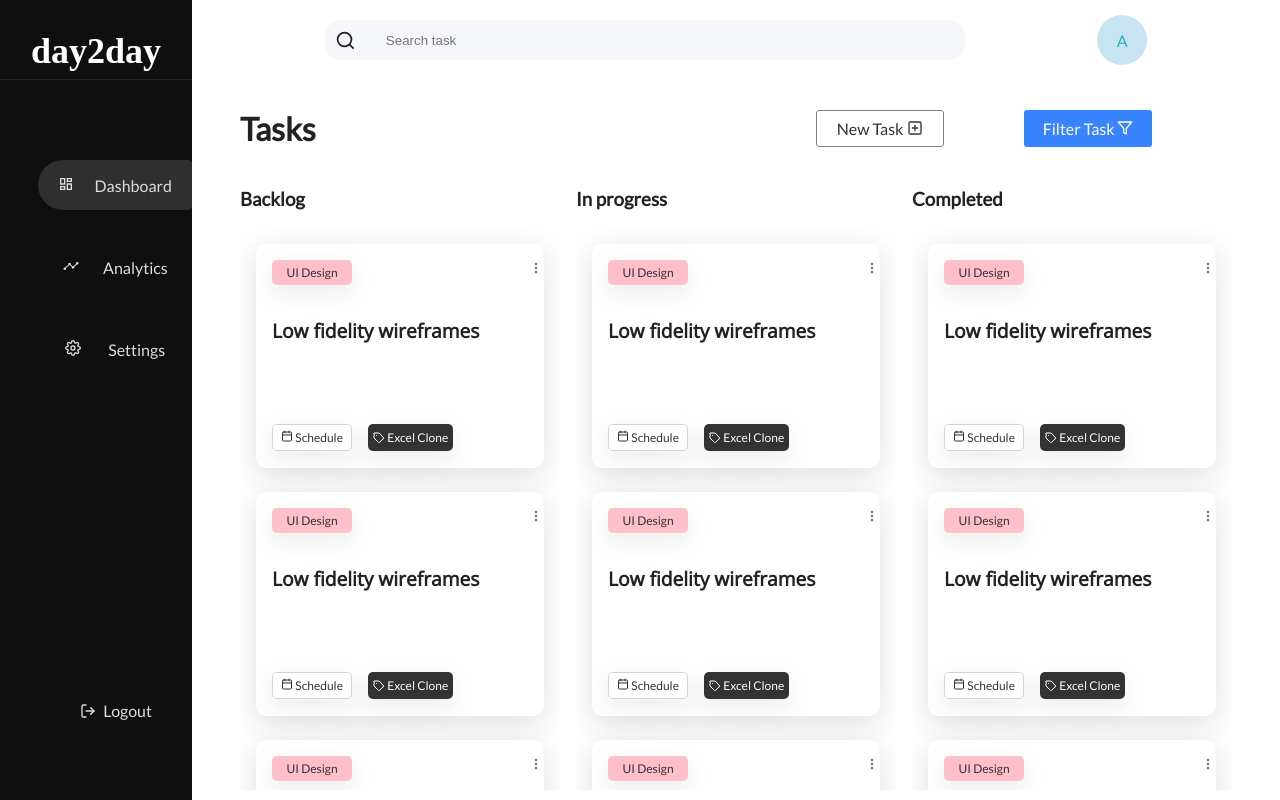
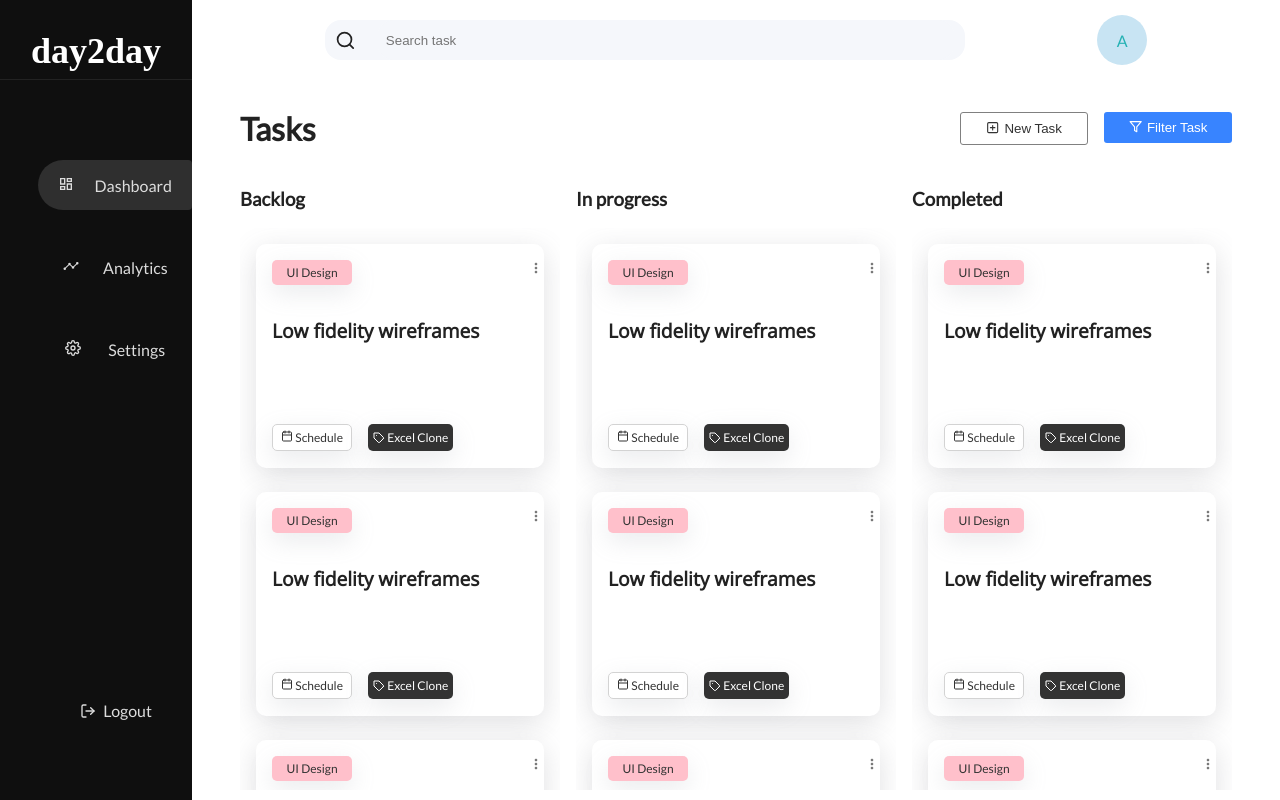
Before and after one commit to amanksingh99/day2day, a React (Create React App) app: page / in a window 1280 px wide. Built offline with nearby package versions, Linux system fonts and the light colour scheme; a web font is replaced by a local one.

Commit message:
modal added

```diff
--- a/package.json
+++ b/package.json
@@ -9,6 +9,7 @@
     "react": "^17.0.2",
     "react-dom": "^17.0.2",
     "react-icons": "^4.2.0",
+    "react-modal": "^3.14.3",
     "react-scripts": "4.0.3",
     "web-vitals": "^1.1.2"
   },
--- a/src/App.css
+++ b/src/App.css
@@ -36,6 +36,7 @@ body {
     .Main {
         width: 100vw;
         height: 100vh;
+    }
 
-    }
+
 }
--- /dev/null
+++ b/src/components/Main/AddTask.jsx
@@ -0,0 +1,52 @@
+import React, { Component } from "react";
+import Modal from "react-modal";
+
+import Button from "./Button";
+
+import { FiPlusSquare } from "react-icons/fi";
+
+export default class AddTask extends Component {
+    constructor(props) {
+        super(props);
+        this.state = { modalIsOpen: false };
+    }
+
+    openModal = () => {
+        this.setState({ modalIsOpen: true });
+    };
+
+    afterOpenModal = () => {
+        // references are now sync'd and can be accessed.
+        // this.subtitle.style.color = "#f00";
+    };
+
+    closeModal = () => {
+        this.setState({ modalIsOpen: false });
+    };
+    render() {
+        return (
+            <div>
+                <Button clickAction={this.openModal} styleName="add">
+                    <FiPlusSquare /> New Task
+                </Button>
+                <Modal
+                    isOpen={this.state.modalIsOpen}
+                    onAfterOpen={this.afterOpenModal}
+                    onRequestClose={this.closeModal}
+                    style={this.props.customStyles}
+                    contentLabel="Example Modal"
+                >
+                    <h2>Create New Task</h2>
+
+                    <form>
+                        <input />
+                        <button>tab navigation</button>
+                        <button>stays</button>
+                        <button>inside</button>
+                    </form>
+                    <button onClick={this.closeModal}>Cancel</button>
+                </Modal>
+            </div>
+        );
+    }
+}
--- /dev/null
+++ b/src/components/Main/Button.css
@@ -0,0 +1,29 @@
+.btn {
+    display: flex;
+    align-items: center;
+    justify-content: center;
+    border: 1px solid gray;
+    padding: 0.5rem 1rem;
+    min-width: 8rem;
+    color: #333;
+    border-radius: 3px;
+    margin-left: 1rem;
+}
+.btn > * {
+    margin-right: 5px;
+}
+
+.btn:hover {
+    cursor: pointer;
+    box-shadow: 3px 3px 3px rgba(0, 0, 0, 0.25);
+}
+
+.btn--add {
+    background-color: white;
+}
+
+.btn--filter {
+    background-color: rgb(56, 132, 255);
+    color: white;
+    border: 0;
+}
--- /dev/null
+++ b/src/components/Main/Button.jsx
@@ -0,0 +1,18 @@
+import React, { Component } from "react";
+
+import "./Button.css";
+
+export default class Button extends Component {
+    render() {
+        return (
+            <>
+                <button
+                    onClick={this.props.clickAction}
+                    className={`btn btn--${this.props.styleName}`}
+                >
+                    {this.props.children}
+                </button>
+            </>
+        );
+    }
+}
--- /dev/null
+++ b/src/components/Main/FilterTask.jsx
@@ -0,0 +1,45 @@
+import React, { Component } from "react";
+import Modal from "react-modal";
+
+import Button from "./Button";
+
+import { FiFilter } from "react-icons/fi";
+
+export default class AddTask extends Component {
+    constructor(props) {
+        super(props);
+        this.state = { modalIsOpen: false };
+    }
+
+    openModal = () => {
+        this.setState({ modalIsOpen: true });
+    };
+
+    afterOpenModal = () => {
+        // references are now sync'd and can be accessed.
+        // this.subtitle.style.color = "#f00";
+    };
+
+    closeModal = () => {
+        this.setState({ modalIsOpen: false });
+    };
+    render() {
+        return (
+            <div>
+                <Button clickAction={this.openModal} styleName="filter">
+                    <FiFilter /> Filter Task
+                </Button>
+                <Modal
+                    isOpen={this.state.modalIsOpen}
+                    onAfterOpen={this.afterOpenModal}
+                    onRequestClose={this.closeModal}
+                    style={this.props.customStyles}
+                    contentLabel="Example Modal"
+                >
+                    <h2>Filter Task</h2>
+                    <button onClick={this.closeModal}>Cancel</button>
+                </Modal>
+            </div>
+        );
+    }
+}
--- a/src/components/Main/Main.css
+++ b/src/components/Main/Main.css
@@ -9,6 +9,13 @@
     justify-content: space-evenly;
     max-height: calc(100vh - 5rem - 6rem);
     overflow: hidden;
+}
+
+@media (max-width: 1250px) {
+    .Main__tasks {
+        overflow: auto;
+        justify-content: flex-start;
+    }
 }
 
 .Main__taskColumn {
@@ -27,27 +34,5 @@
 .Main__tools {
     width: 50%;
     display: flex;
-    justify-content: space-evenly;
+    justify-content: flex-end;
 }
-
-.Main__btn {
-    display: flex;
-    align-items: center;
-    justify-content: space-evenly;
-    border: 1px solid gray;
-    padding: 0.5rem 1rem;
-    min-width: 8rem;
-    color: #333;
-    border-radius: 3px;
-}
-
-.Main__btn:hover {
-    cursor: pointer;
-    box-shadow: 3px 3px 3px rgba(0, 0, 0, 0.25);
-}
-
-.Main__btn--filter {
-    background-color: rgb(56, 132, 255);
-    color: white;
-    border: 0;
-}
--- a/src/components/Main/Main.jsx
+++ b/src/components/Main/Main.jsx
@@ -1,24 +1,35 @@
 import React, { Component } from "react";
+import Modal from "react-modal";
 import "./Main.css";
+
 import Card from "../Card/Card";
+import AddTask from "./AddTask";
+import FilterTask from "./FilterTask";
 
-import { FiPlusSquare } from "react-icons/fi";
-import { FiFilter } from "react-icons/fi";
+const customStyles = {
+    content: {
+        top: "50%",
+        left: "50%",
+        right: "auto",
+        bottom: "auto",
+        marginRight: "-50%",
+        transform: "translate(-50%, -50%)",
+        borderRadius: "5px",
+    },
+};
+
+Modal.setAppElement("#root");
 
 export default class Main extends Component {
+
     render() {
         return (
             <div className="Main">
                 <div className="Main__topbar">
                     <h1>Tasks</h1>
                     <div className="Main__tools">
-                        <div className="Main__btn Main__btn--add">
-                            New Task <FiPlusSquare />
-                        </div>
-
-                        <div className="Main__btn Main__btn--filter">
-                            Filter Task <FiFilter />
-                        </div>
+                        <AddTask customStyles={customStyles} />
+                        <FilterTask customStyles={customStyles} />
                     </div>
                 </div>
                 <div className="Main__tasks">
--- a/src/components/Navbar/SearchBar.css
+++ b/src/components/Navbar/SearchBar.css
@@ -28,3 +28,7 @@
 .search-icon {
     font-size: 1.3rem;
 }
+
+.SearchBar:hover {
+    box-shadow: rgba(0, 0, 0, 0.35) 0px 5px 15px;
+}
```
Also changed, not shown: 1 other file (tests, documents, lock files or other folders).
